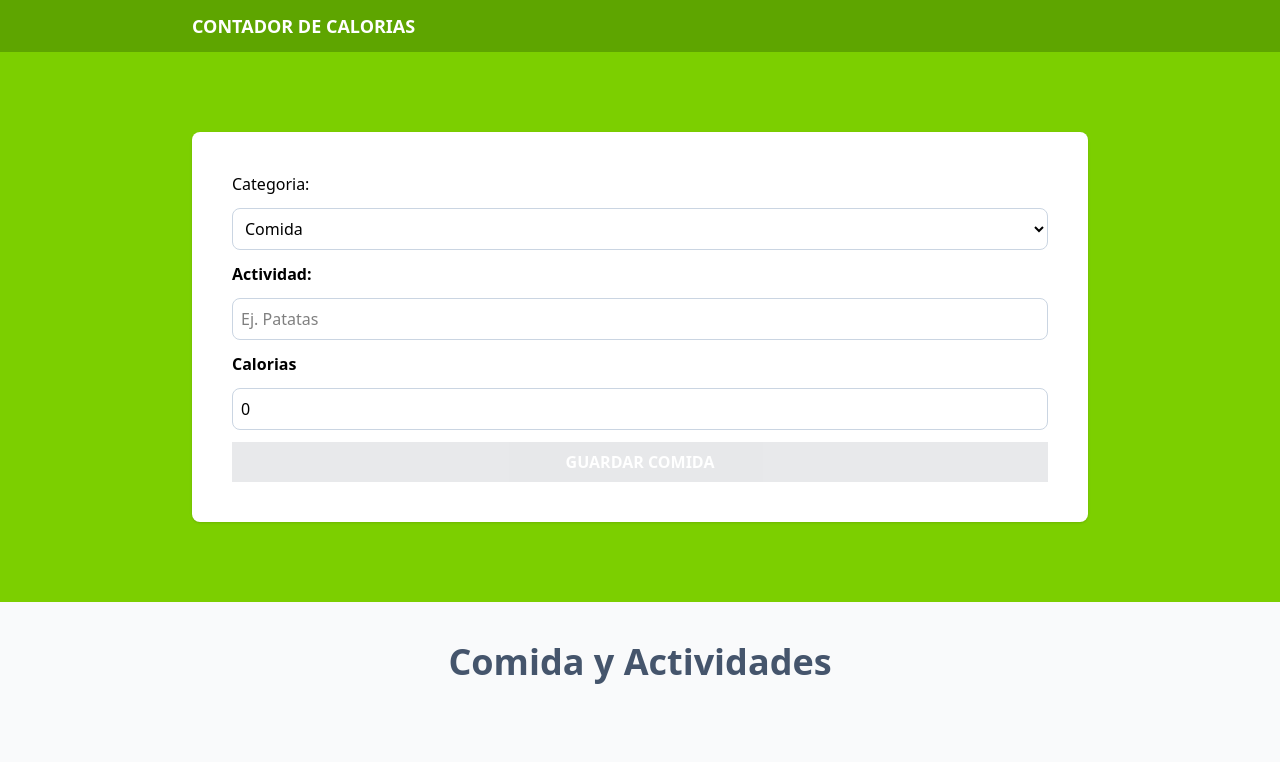
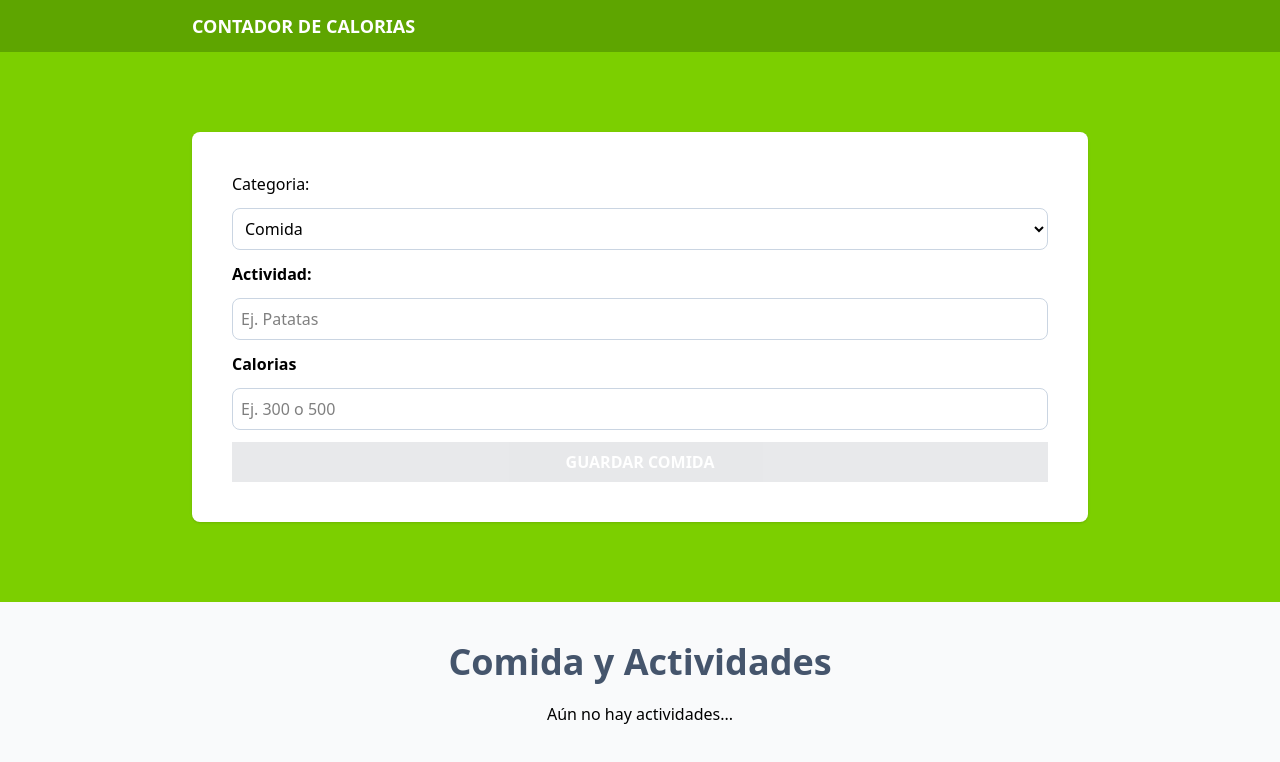
Before and after one commit to alvisEcheverria/calorie-tracker, a React (Vite) app: page / in a window 1280 px wide. Shown: the top 762 px of the page. Built offline with nearby package versions, Linux system fonts and the light colour scheme.

Commit message:
add activities to localStorage, add button to remove activities, changed activityReducer to switch

```diff
--- a/src/App.tsx
+++ b/src/App.tsx
@@ -1,4 +1,4 @@
-import { useReducer } from "react"
+import { useEffect, useReducer } from "react"
 import { Form } from "./components/Form"
 import { activityReducer, initialState } from "./reducers/activity-reducer"
 import { ActivityList } from "./components/ActivityList";
@@ -6,6 +6,10 @@ import { ActivityList } from "./components/ActivityList";
 function App() {
 
   const [ state, dispatch ] = useReducer(activityReducer, initialState);
+
+  useEffect(()=> {
+    localStorage.setItem("activities", JSON.stringify(state.activities));
+  }, [state.activities]);
 
   return (
     <>
--- a/src/components/ActivityList.tsx
+++ b/src/components/ActivityList.tsx
@@ -1,7 +1,7 @@
 import { Dispatch, useMemo } from "react";
 import { Activity } from "../types";
 import { categories as categoriesName } from "../data/categories";
-import { PencilSquareIcon } from "@heroicons/react/24/outline"
+import { PencilSquareIcon, XCircleIcon } from "@heroicons/react/24/outline"
 import { ActivityActions } from "../reducers/activity-reducer";
 
 type ActivityListProps = {
@@ -15,10 +15,16 @@ export const ActivityList = ({ activities, dispatch } : ActivityListProps) => {
     (categoriesName.map(cat => category === cat.id ? cat.name : ""))
   , []);
 
+  const isEmptyActivities = useMemo(()=> activities.length === 0, [activities]);
+
   return (
     <>
         <h2 className="text-4xl font-bold text-slate-600 text-center">Comida y Actividades</h2>
-        {activities.map(activity => (
+        {
+          isEmptyActivities?
+            <p className="text-center my-5">Aún no hay actividades...</p>
+          :
+            activities.map(activity => (
               <div key={activity.id} className="px-5 py-10 bg-white mt-5 flex justify-between">
                 <div className="space-y-2 relative">
                   <p className={`absolute -top-8 -left-8 px-10 py-2 text-white uppercase font-bold
@@ -38,9 +44,14 @@ export const ActivityList = ({ activities, dispatch } : ActivityListProps) => {
                       <PencilSquareIcon
                         className="h-8 w-8 text-gray-800 cursor-pointer"/>
                     </button>
+                    <button onClick={()=> dispatch({ type: "remove-activity", payload:  { id: activity.id }})}>
+                      <XCircleIcon
+                        className="h-8 w-8 text-red-500 cursor-pointer"/>
+                    </button>
                 </div>
               </div>
-        ))}
+          ))
+        }
     </>
   )
 }
--- a/src/components/Form.tsx
+++ b/src/components/Form.tsx
@@ -19,20 +19,30 @@ const initialState: Activity = {
 export const Form = ({ state, dispatch } : FormProps) => {
 
     const [ activity, setActivity ] = useState<Activity>(initialState);
+    const [tempCalories, setTempCalories] = useState<string>("");
 
     useEffect(()=> {
         if(state.activeId){
             const selectedActivity = state.activities.filter((stateActivity: Activity) => stateActivity.id === state.activeId)[0];
             setActivity(selectedActivity);
+            setTempCalories(selectedActivity.calories.toString());
+        } else{
+            setTempCalories("");
         }
     }, [state.activities, state.activeId]);
 
     const handleChange = (e: ChangeEvent<HTMLSelectElement | HTMLInputElement> ): void=> {
-        const isNumberField = ["category", "calories"].includes(e.target.id);
-        setActivity({
-            ...activity,
-            [e.target.id]: isNumberField? +e.target.value : e.target.value
-        });
+        const { id, value } = e.target;
+        if (id === "calories") {
+            setTempCalories(value);
+            const numericValue = value === "" ? 0 : +value;
+            setActivity({ ...activity, [id]: numericValue });
+        } else {
+            setActivity({
+                ...activity,
+                [id]: id === "category" ? +value : value,
+            });
+        }
     };
 
     const isValidActivity = ()=> {
@@ -48,7 +58,9 @@ export const Form = ({ state, dispatch } : FormProps) => {
             ...initialState,
             id: uuidv4()
         });
-    }
+
+        setTempCalories("");
+    };
 
     return (
         <form
@@ -91,7 +103,7 @@ export const Form = ({ state, dispatch } : FormProps) => {
                         type="number"
                         placeholder="Ej. 300 o 500"
                         className="border border-slate-300 p-2 rounded-lg"
-                        value={activity.calories}
+                        value={tempCalories}
                         onChange={handleChange}
                     />
                 </div>
--- a/src/reducers/activity-reducer.ts
+++ b/src/reducers/activity-reducer.ts
@@ -2,53 +2,50 @@ import { Activity } from "../types"
 
 export type ActivityActions =
     { type: "save-activity", payload: { newActivity: Activity }} |
-    { type: "set-activeId", payload:  { id: Activity["id"] }};
+    { type: "set-activeId", payload:  { id: Activity["id"] }} |
+    { type: "remove-activity", payload: { id: Activity["id"] }}
 
 export type ActivityState = {
     activities: Activity[];
     activeId: Activity["id"];
 };
 
+const localStorageActivities = ()=>{
+    const activities = localStorage.getItem("activities");
+    return activities? JSON.parse(activities) : [];
+}
+
 export const initialState: ActivityState = {
-    activities: [],
+    activities: localStorageActivities(),
     activeId: ""
-};
-
-type ActionHandlers = {
-    [Key in ActivityActions['type']]: (
-        state: ActivityState,
-        action: Extract<ActivityActions, { type: Key }>
-    ) => ActivityState;
-};
-
-const actionHandlers: ActionHandlers = {
-    "save-activity": (state, action) => {
-
-    let updatedActivities: Activity[] = [];
-
-    if(state.activeId){
-        updatedActivities = state.activities.map(activity => activity.id === state.activeId? action.payload.newActivity : activity);
-    }  else {
-        updatedActivities = [...state.activities, action.payload.newActivity];
-    }
-
-    return {
-        ...state,
-        activities: updatedActivities,
-        activeId: ""
-    };
-
-    },
-    "set-activeId": (state, action) => ({
-        ...state,
-        activeId: action.payload.id
-    }),
 };
 
 export const activityReducer = (
     state: ActivityState = initialState,
     action: ActivityActions
 ): ActivityState => {
-    const handler = actionHandlers[action.type];
-    return handler ? handler(state, action) : state;
+    switch (action.type) {
+        case "save-activity":
+            return {
+                ...state,
+                activities: state.activeId
+                    ? state.activities.map(activity =>
+                        activity.id === state.activeId ? action.payload.newActivity : activity)
+                    : [...state.activities, action.payload.newActivity],
+                activeId: ""
+            };
+        case "set-activeId":
+            return {
+                ...state,
+                activeId: action.payload.id
+            };
+        case "remove-activity":
+            return {
+                ...state,
+                activities: state.activities.filter(activity => activity.id !== action.payload.id),
+                activeId: ""
+            };
+        default:
+            return state;
+    }
 };
```
Lines whose indentation alone changed are shown as unchanged.
